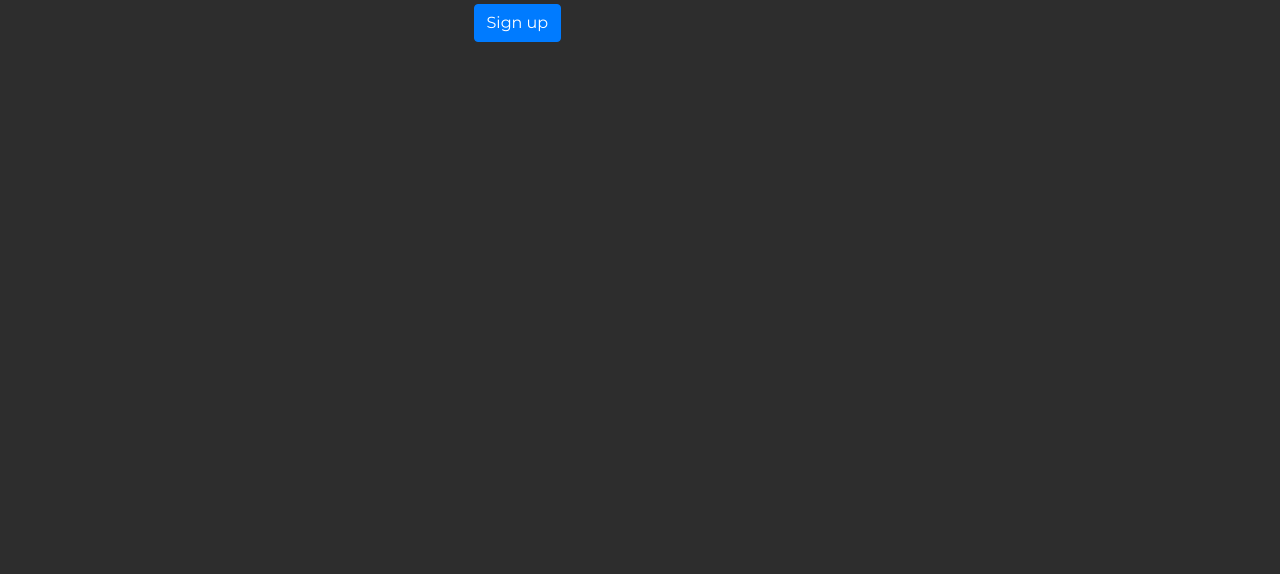
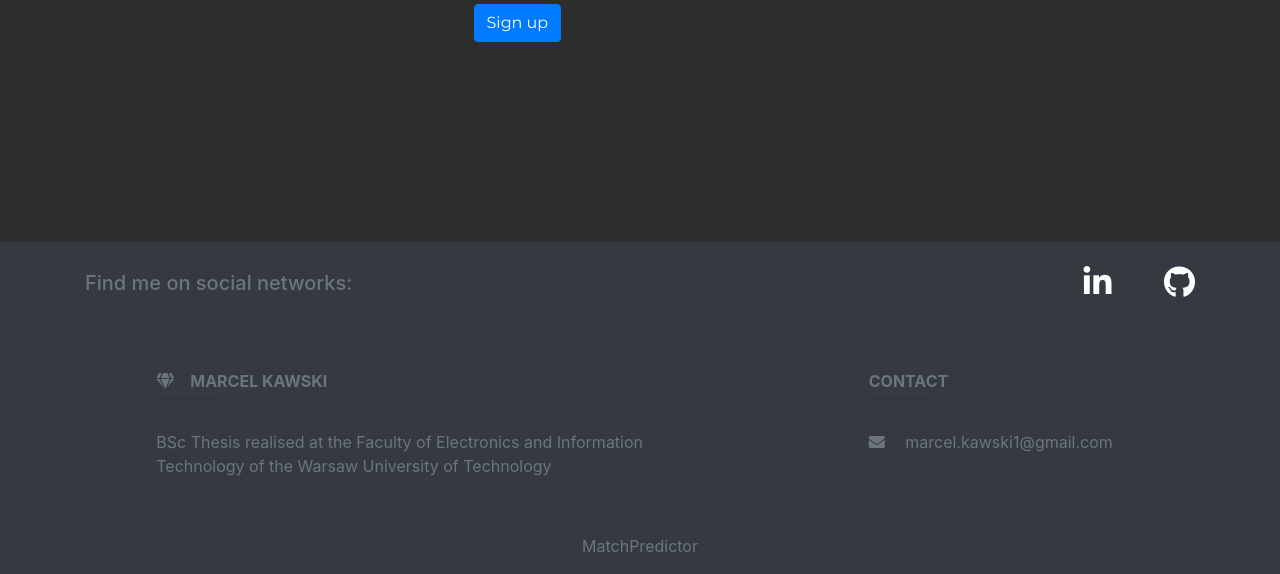
Before and after one commit to marcelkawski/match-predictor, a Django app: page /accounts/signup/ in a window 1280 px wide. Shown: the part 799-1373 px from the top of the page. Before the commit the page ends 841 px from the top, so only its background shows below. Run offline with Django 3.2, Linux system fonts and the light colour scheme; some libraries are stand-ins or nearby versions.

Commit message:
Finish footer

```diff
--- a/static/matchpredictor/css/master.css
+++ b/static/matchpredictor/css/master.css
@@ -26,6 +26,7 @@ body {
 
 .content {
     padding-top: 80px;
+    padding-bottom: 200px;
     font-family: 'Montserrat', sans-serif;
     color: white;
 }
--- a/templates/base.html
+++ b/templates/base.html
@@ -19,7 +19,7 @@
 
   {% endblock %}
 </head>
-<body>
+<body class="d-flex flex-column min-vh-100">
 
 
   <nav class="navbar navbar-expand-lg main-navbar" role="navigation" id="navbar">
@@ -49,5 +49,52 @@
     {% endblock %}
   </div>
 
+  <footer class="page-footer bg-dark text-muted mt-auto">
+    <div>
+      <div class="container">
+        <div class="row py-4 d-flex align-items-center">
+
+          <div class="col-md-6 col-lg-5 text-center text-md-left mb-4 mb-md-0">
+            <h5 class="mb-0">Find me on social networks:</h5>
+          </div>
+
+          <div class="col-md-6 col-lg-7 text-center text-md-right">
+            <a href="https://www.linkedin.com/in/marcel-kawski-a80181207/">
+              <i class="fab fa-linkedin-in fa-2x white-text mr-5"> </i>
+            </a>
+            <a href="https://github.com/marcelkawski">
+              <i class="fab fa-github fa-2x white-text"> </i>
+            </a>
+          </div>
+
+        </div>
+      </div>
+    </div>
+
+    <div class="container text-center text-md-left mt-5">
+      <div class="row mt-3">
+        <div class="col-md-4 col-lg-5 col-xl-6 mx-auto mb-4">
+          <h6 class="text-uppercase font-weight-bold">
+            <i class="fas fa-gem me-3 mr-3"></i>Marcel Kawski
+          </h6>
+          <hr class="deep-purple accent-2 mb-4 mt-0 d-inline-block mx-auto" style="width: 60px;">
+          <p>BSc Thesis realised at the Faculty of Electronics and Information Technology of the Warsaw University of
+            Technology
+          </p>
+        </div>
+
+        <div class="col-md-4 col-lg-3 col-xl-3 mx-auto mb-md-0 mb-4">
+          <h6 class="text-uppercase font-weight-bold">Contact</h6>
+          <hr class="deep-purple accent-2 mb-4 mt-0 d-inline-block mx-auto" style="width: 60px;">
+          <p>
+            <i class="fas fa-envelope mr-3"></i> marcel.kawski1@gmail.com</p>
+        </div>
+      </div>
+    </div>
+
+    <div class="footer-copyright text-center py-3">MatchPredictor</div>
+
+  </footer>
+
 </body>
 </html>
```
